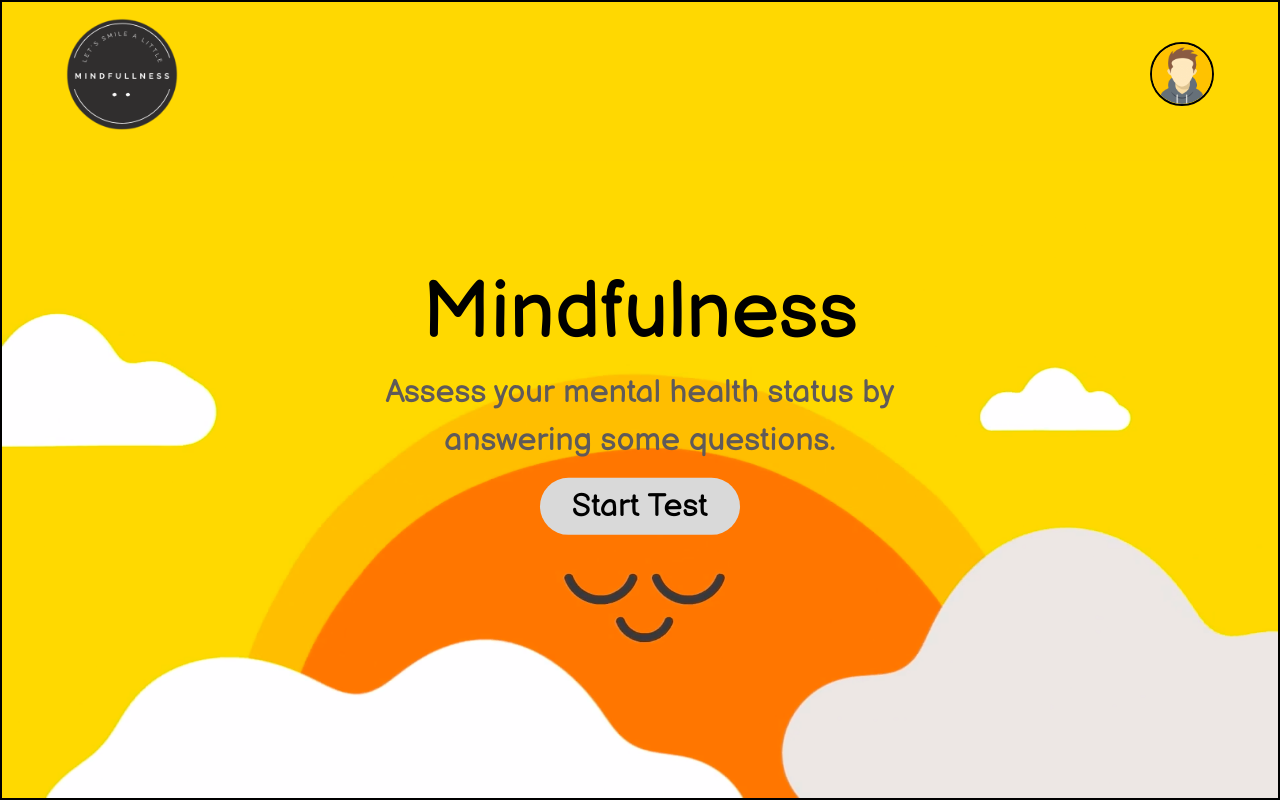
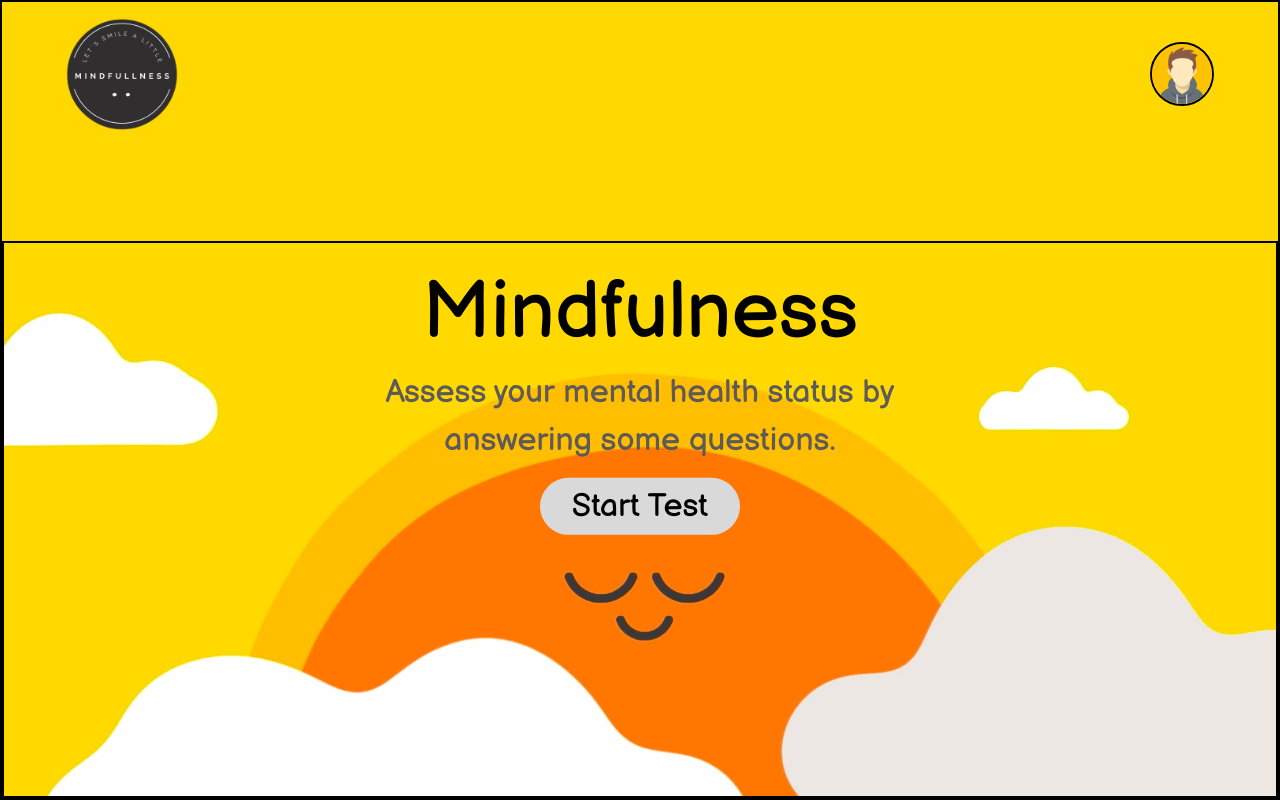
Before and after one commit to singodiyashubham87/Mindfulness, a React (Vite) app in the folder client/: page / in a window 1280 px wide. Built offline with nearby package versions, Linux system fonts and the light colour scheme.

Commit message:
style: landingPageBanner fix

```diff
--- a/client/src/components/Homepage.jsx
+++ b/client/src/components/Homepage.jsx
@@ -5,8 +5,8 @@ import avatar from "../assets/images/avatar.png";
 function Homepage() {
   return (
     <>
-      <div className="trackingContainer bg-[#ffd801] w-[100vw] h-[100vh] font-primary relative border-2 border-black  z-[-100]">
-        <div className="w-full overflow-hidden h-full xl:h-[80%] absolute bottom-[0]">
+      <div className="trackingContainer bg-[#ffd801] w-[100vw] h-[100vh] font-primary relative border-2 border-black">
+        <div className="w-full overflow-hidden h-[70%] absolute bottom-[0] border-2 border-black">
           <img
             src={landingPageBanner}
             alt="background image"
```
